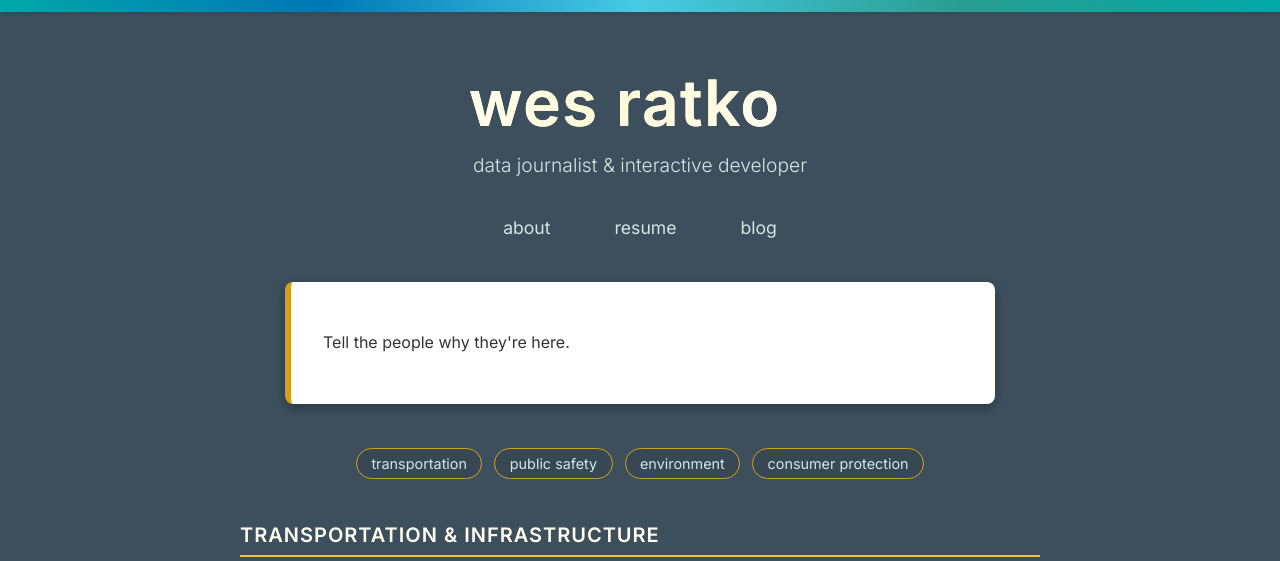
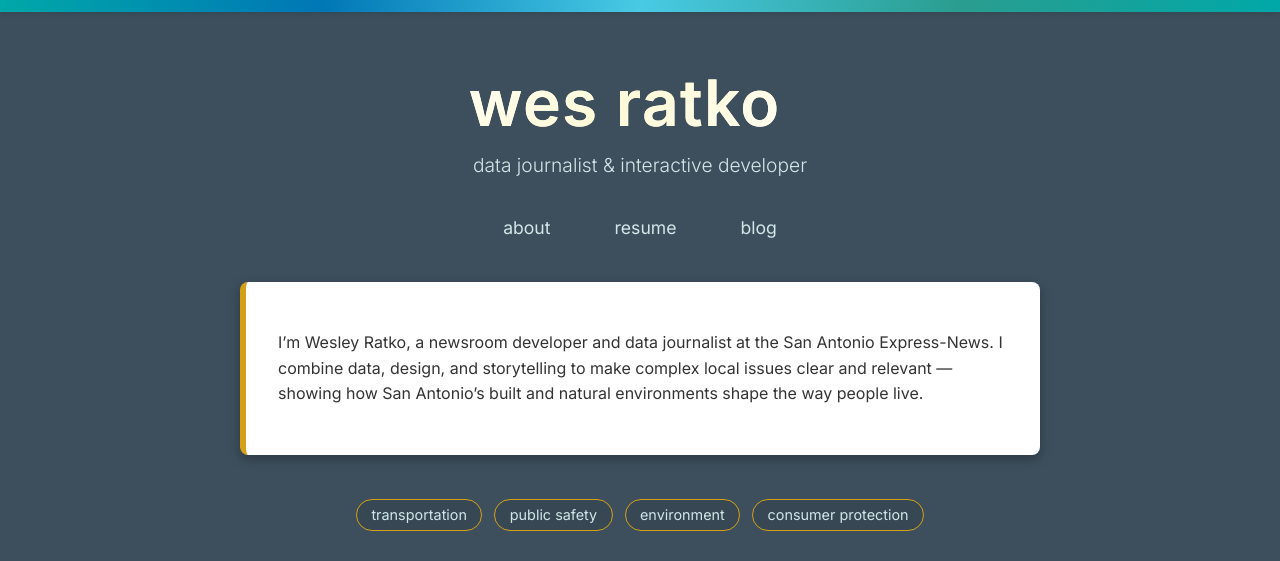
Before and after one commit to misterwes/wbr_portfolio, a Jekyll site: the page index.html, which Jekyll copies as it is, in a window 1280 px wide. Shown: the top 561 px of the page. Built offline with Jekyll 4.4.1, drawn with Linux system fonts in a browser that asks for light colours; grey boxes are pictures that could not be loaded.

```diff
--- a/index.html
+++ b/index.html
@@ -88,7 +88,12 @@
       </nav>
 
       <div class="content">
-        <p>Tell the people why they're here.</p>
+        <p>
+          I’m Wesley Ratko, a newsroom developer and data journalist at the San
+          Antonio Express-News. I combine data, design, and storytelling to make
+          complex local issues clear and relevant — showing how San Antonio’s
+          built and natural environments shape the way people live.
+        </p>
       </div>
 
       <nav class="section-nav" aria-label="Project categories">
--- a/main.css
+++ b/main.css
@@ -180,7 +180,6 @@
    ========================================================================== */
 
 .content {
-  max-width: 40em;
   margin: 1.5rem auto;
   text-align: left;
   background-color: #ffffff;
```
